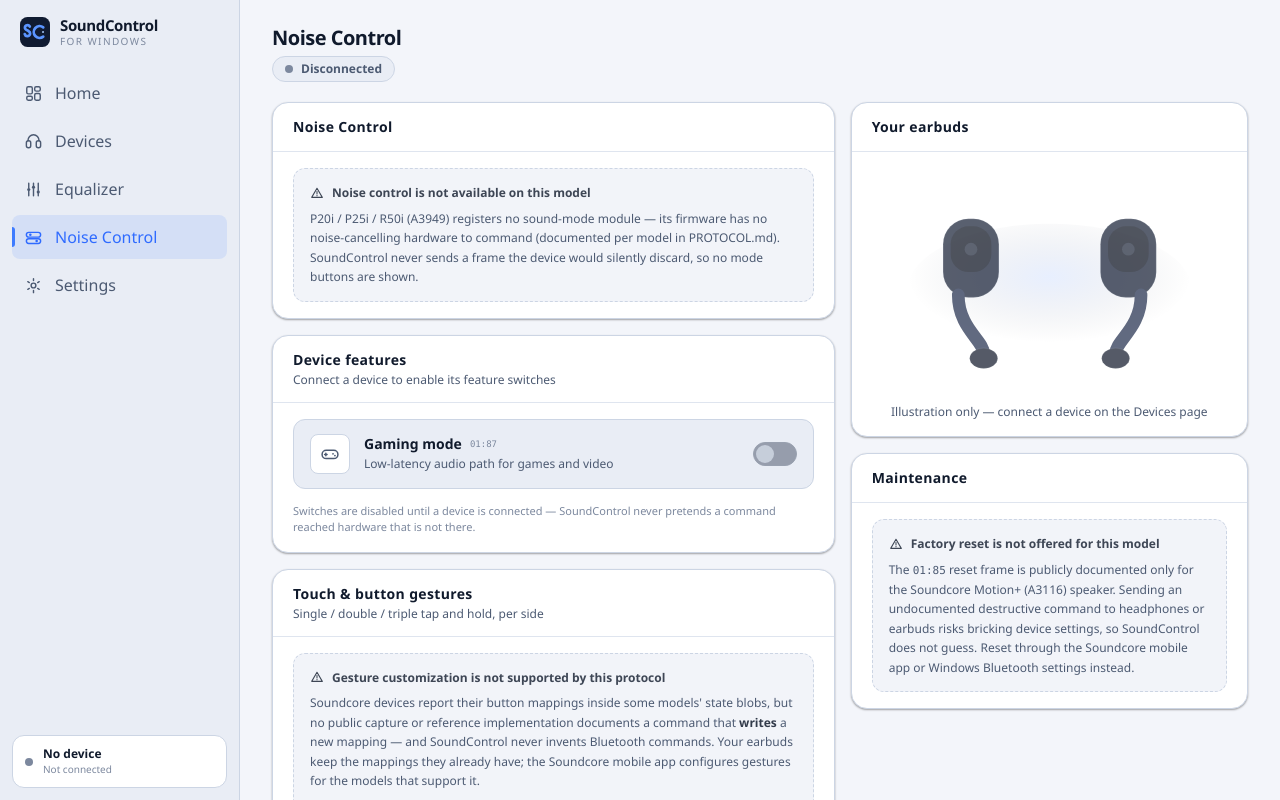
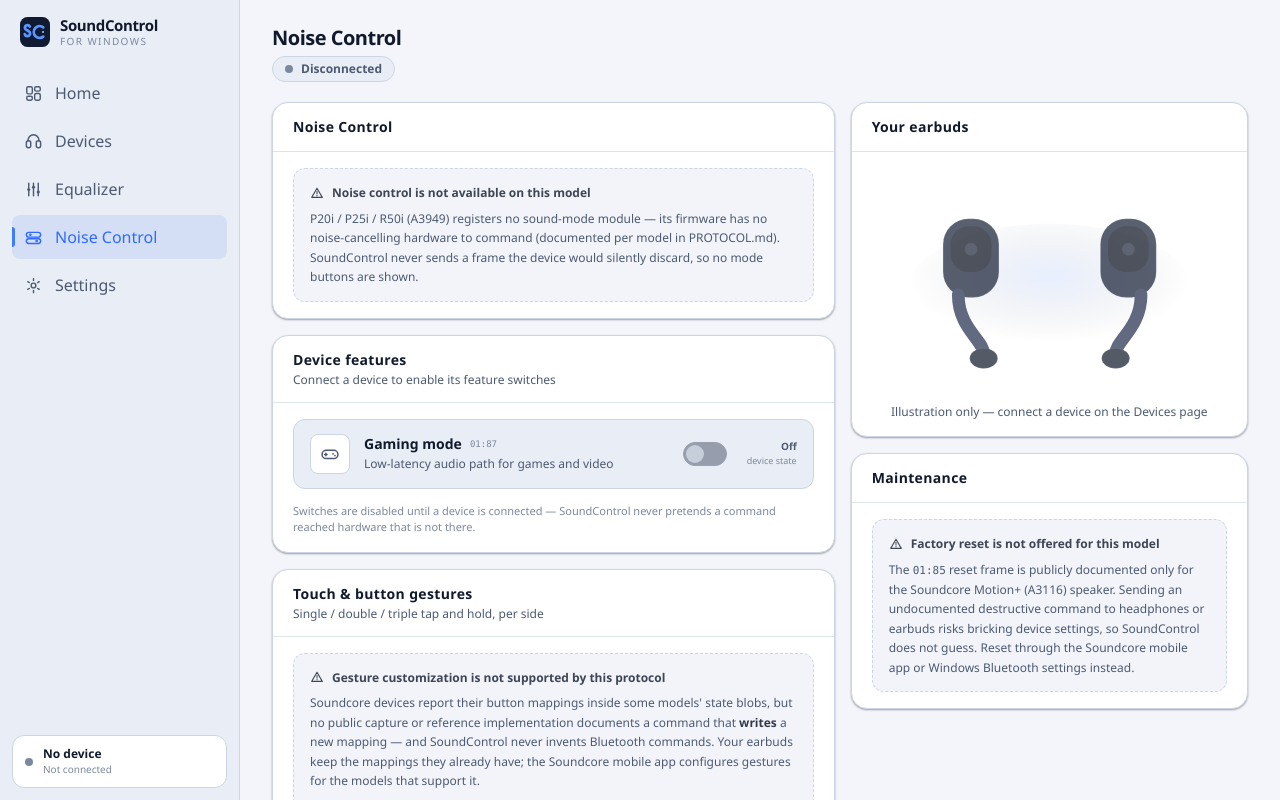
Before and after one commit to Shankers8811/soundcontrol, a React (Vite) app: page / in a window 1280 px wide. Both pictures are taken after a click on the button "Noise Control". Built offline with nearby package versions, Linux system fonts and the light colour scheme.

Commit message:
fix: show feature switch state clearly
Display explicit On/Off and device-confirmation labels for feature controls so successful writes are distinguishable from hardware-confirmed state.\n\n

```diff
--- a/src/pages/ControlsPage.tsx
+++ b/src/pages/ControlsPage.tsx
@@ -37,6 +37,7 @@ function FeatureToggle({
   busyKey,
   onChange,
   wire,
+  confirmed,
 }: {
   icon: ReactNode;
   title: string;
@@ -45,6 +46,7 @@ function FeatureToggle({
   busyKey: 'gaming' | 'surround' | 'dual' | 'ldac';
   onChange: (on: boolean) => Promise<void>;
   wire: string;
+  confirmed: boolean;
 }) {
   const app = useApp();
   const busy = app.busy === busyKey;
@@ -65,12 +67,17 @@ function FeatureToggle({
         <p className="mt-0.5 text-xs leading-snug text-mute">{sub}</p>
       </div>
       <Toggle
-        label={title}
+        label={`${title}: ${checked ? 'On' : 'Off'}`}
         checked={checked}
         disabled={!app.connected || app.busy !== null}
         onChange={(on) => void onChange(on).catch(() => {})}
       />
-      {busy && <span className="text-[10px] font-semibold text-warn blink">sending…</span>}
+      <div className="w-14 shrink-0 text-right">
+        <span className={`block text-[10px] font-semibold ${checked ? 'text-accent-soft' : 'text-mute'}`}>
+          {busy ? 'sending…' : checked ? 'On' : 'Off'}
+        </span>
+        <span className="block text-[9px] text-faint">{confirmed ? 'device state' : 'write only'}</span>
+      </div>
     </div>
   );
 }
@@ -126,6 +133,7 @@ export function ControlsPage() {
                     checked={app.gaming}
                     busyKey="gaming"
                     onChange={app.setGaming}
+                    confirmed={app.profile.state.gaming !== null}
                   />
                 )}
                 {caps.supportsSurround && (
@@ -137,6 +145,7 @@ export function ControlsPage() {
                     checked={app.surround}
                     busyKey="surround"
                     onChange={app.setSurroundSound}
+                    confirmed={app.profile.state.surround !== null}
                   />
                 )}
                 {caps.supportsDual && (
@@ -148,6 +157,7 @@ export function ControlsPage() {
                     checked={app.dual}
                     busyKey="dual"
                     onChange={app.setDual}
+                    confirmed={app.profile.state.dualConnections !== null}
                   />
                 )}
                 {caps.supportsLdac && (
@@ -159,6 +169,7 @@ export function ControlsPage() {
                     checked={app.ldac}
                     busyKey="ldac"
                     onChange={app.setLdac}
+                    confirmed={false}
                   />
                 )}
                 {!app.connected && (
```
